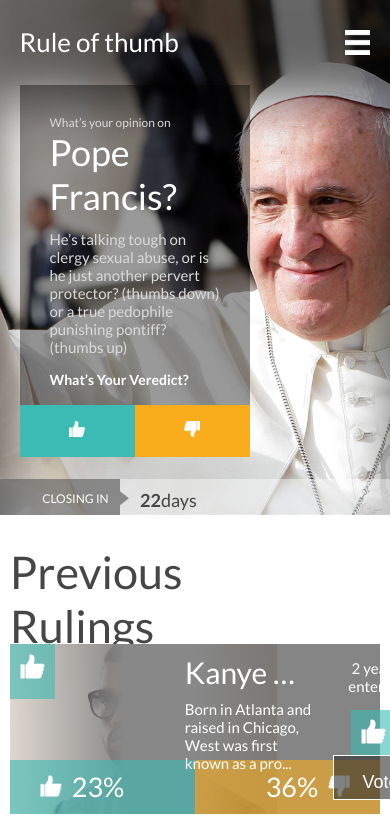
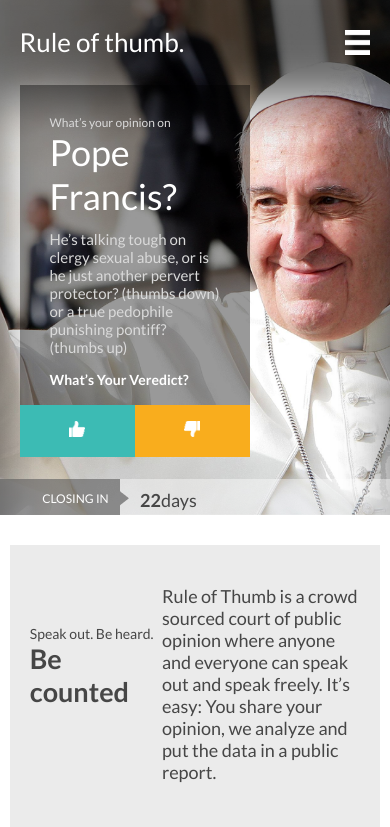
Before and after one commit to dtorres3095007/rule, a React (Create React App) app: page / in a window 390 px wide. Shown: the top 827 px of the page. Built offline with nearby package versions, Linux system fonts and the light colour scheme.

Commit message:
description celebrities add

```diff
--- a/src/assets/styles/scss/components/_celebrities.scss
+++ b/src/assets/styles/scss/components/_celebrities.scss
@@ -13,6 +13,102 @@
     @media screen and (max-width : 832px) {
         width: 95%;
     }
+}
+
+.container-text-celebrities{
+    margin-top: 30px;
+    background: #EBEBEB;
+    height: 50px;
+    font-family: Lato;
+    font-size: 18px;
+    text-align: left;
+    color: #464646;
+    padding: 20px;
+
+    .first-text-celebrities{
+        width: 20%;
+        float: left;
+
+        b{
+            font-size: 27px;
+        }
+    }
+    .second-text-celebrities{
+        float: left;
+        width: 77%;
+    }
+    .close-text-celebrities{
+        font-size: 20px;
+        float: left;
+        width: 2%;
+        padding-top: 1%;
+        cursor: pointer;
+        position: relative;
+        top: 10%;
+        left: 20px;
+    }
+
+    @media screen and (max-width : 1300px) {
+        height: 80px;
+    }
+
+    @media screen and (max-width : 1000px) {
+        height: 90px;
+        padding-top: 40px;
+        .first-text-celebrities{
+            font-size: 14px;
+        }
+        .second-text-celebrities{
+            width: 80%;
+        }
+        .close-text-celebrities{
+        display: none;
+        }
+    }
+
+    @media screen and (max-width : 770px) {
+        .second-text-celebrities{
+            width: 80%;
+            left: 5%;
+            position: relative;
+        }
+        .close-text-celebrities{
+        display: none;
+        }
+    }
+
+    @media screen and (max-width : 750px) {
+
+        height: 150px;
+        padding-top: 40px;
+
+        .first-text-celebrities{
+            width: 35%;
+            padding-top: 40px;
+        }
+        .second-text-celebrities{
+            width: 65%;
+            left: 0%;
+            position: relative;
+            padding-top: 20px;
+        }
+
+    }
+
+    @media screen and (max-width : 480px) {
+        height: 250px;
+        .first-text-celebrities{
+            width: 40%;
+            padding-top: 40px;
+        }
+
+        .second-text-celebrities{
+            width: 60%;
+            padding-top: 0px;
+        }
+
+    }
+
 }
 
 .container-options-celebrities-card{
@@ -51,6 +147,9 @@
             font-size: 20px;
             margin: 0;
 
+            @media screen and (max-width :760px) {
+                display: none;
+            }
         }
 
     }
@@ -129,7 +228,7 @@
             font-size: 20px;
             margin: 0;
 
-            @media screen and (max-width :768px) {
+            @media screen and (max-width :760px) {
                 display: none;
             }
 
--- a/src/containers/Celebrities.js
+++ b/src/containers/Celebrities.js
@@ -22,6 +22,13 @@ export default function Celebrities(){
  function CelebritiesList({changeTypeList, typeList}){
     return (
         <div className='container-celebrities'>
+            <div className='container-text-celebrities'>
+                <div className='first-text-celebrities'>
+                Speak out. Be heard.<br/><b>Be counted</b>
+                </div>
+                <div className='second-text-celebrities'> Rule of Thumb is a crowd sourced court of public opinion where anyone and everyone can speak out and speak freely. It’s easy: You share your opinion, we analyze and put the data in a public report.</div>
+                <div className='close-text-celebrities'><b>X</b></div>
+            </div>
             <div className='container-options-celebrities'>
                 <div className='title-celebrities'>
                     <p>Previous Rulings</p>
--- a/src/containers/Header.js
+++ b/src/containers/Header.js
@@ -11,7 +11,7 @@ export default function Header(){
         <div className='header'>
             <div className='header-menu'>
                 <div className='header-title'>
-                    <p>Rule of thumb</p>
+                    <p>Rule of thumb.</p>
                 </div>
                 <div className='header-option'>
                     <div className='header-option-desktop'>
```
